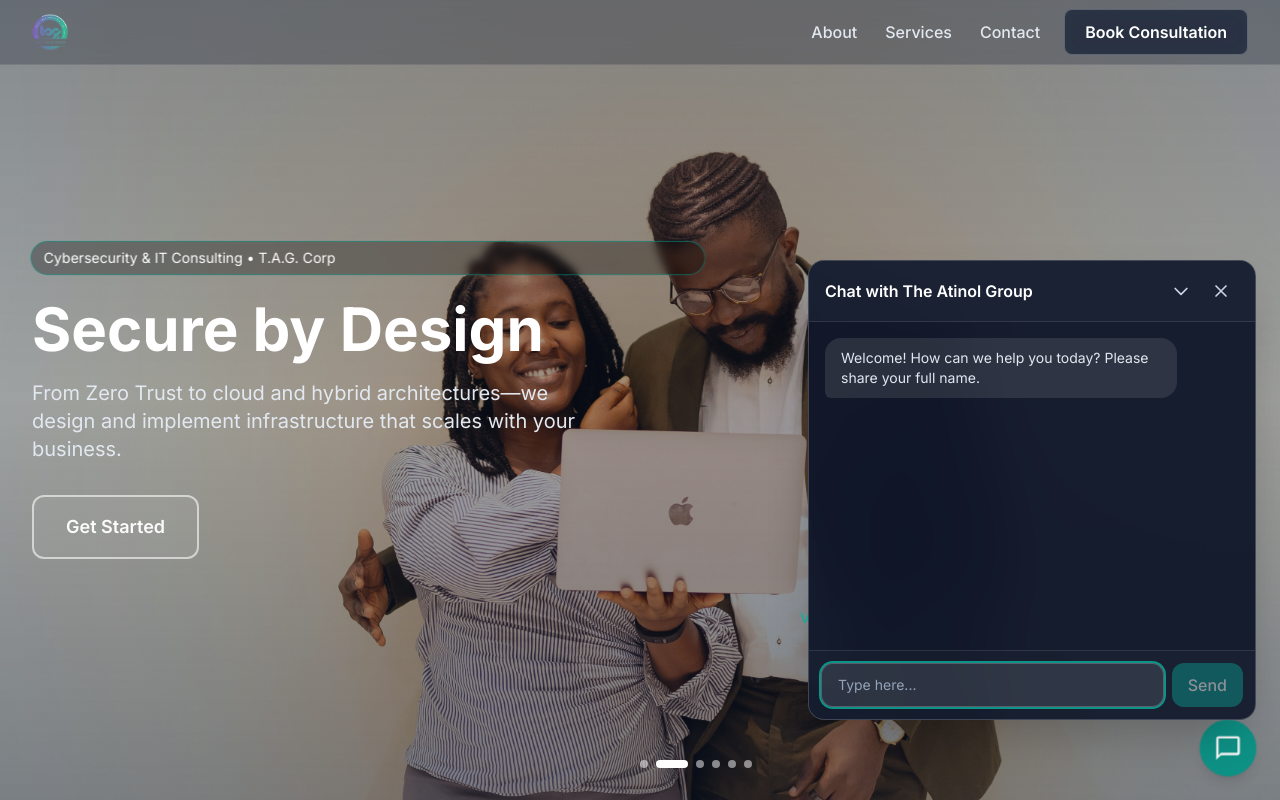
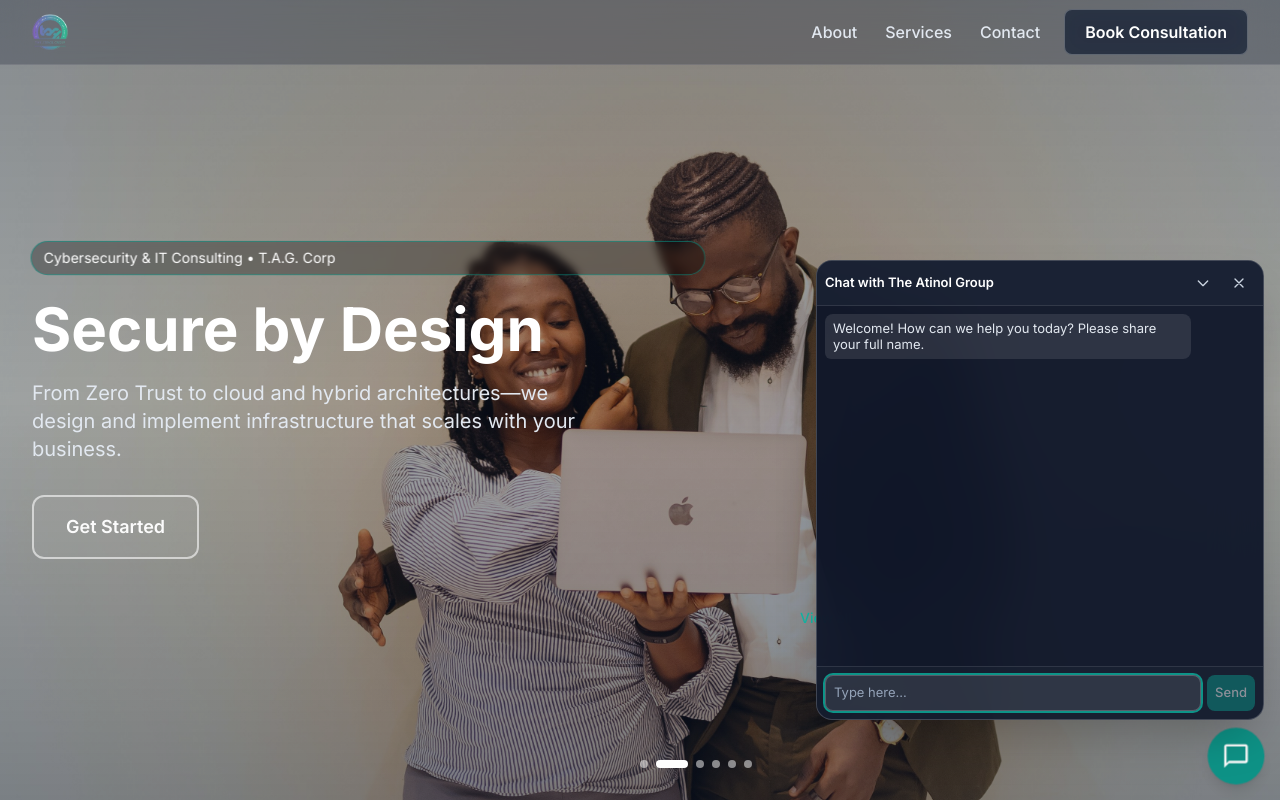
Before and after one commit to Bizrack/Atinol-group, a Next.js app: page / in a window 1280 px wide. Both pictures are taken after a click on the button 1227 px from the left and 748 px from the top of the page. Shown: the top 800 px of the page. Built offline with nearby package versions, Linux system fonts and the light colour scheme.

Commit message:
chat box

```diff
--- a/src/app/globals.css
+++ b/src/app/globals.css
@@ -12,6 +12,9 @@
 
 html {
   -webkit-text-size-adjust: 100%;
+  overflow-x: clip;
+  width: 100%;
+  max-width: 100%;
 }
 
 body {
@@ -25,6 +28,9 @@
   color: #0f172a;
   min-height: 100vh;
   min-height: 100dvh;
+  overflow-x: hidden;
+  width: 100%;
+  max-width: 100vw;
 }
 
 @keyframes breathe {
--- a/src/app/layout.tsx
+++ b/src/app/layout.tsx
@@ -92,10 +92,10 @@
   children: React.ReactNode;
 }>) {
   return (
-    <html lang="en" className="scroll-smooth">
+    <html lang="en" className="scroll-smooth overflow-x-hidden">
       <body className={`${inter.variable} ${jetbrainsMono.variable} font-sans antialiased overflow-x-hidden`}>
         <Header />
-        <main className="min-h-screen">{children}</main>
+        <main className="min-h-screen w-full max-w-[100vw] overflow-x-hidden">{children}</main>
         <Footer />
         <PageLoadToast />
         <Toaster />
--- a/src/components/chat/ChatWidget.tsx
+++ b/src/components/chat/ChatWidget.tsx
@@ -16,6 +16,7 @@
 
 const CHAT_EMAIL_PLACEHOLDER = "chat@theatinolgroup.com";
 const BOT_REPLY_DELAY_MS = 1400;
+const INACTIVITY_TIMEOUT_MS = 5 * 60 * 1000; // 5 minutes
 
 export function ChatWidget() {
   const [open, setOpen] = useState(false);
@@ -31,6 +32,7 @@
   const [isThinking, setIsThinking] = useState(false);
   const messagesEndRef = useRef<HTMLDivElement>(null);
   const thinkingTimeoutRef = useRef<ReturnType<typeof setTimeout> | null>(null);
+  const inactivityTimeoutRef = useRef<ReturnType<typeof setTimeout> | null>(null);
   const inputRef = useRef<HTMLInputElement>(null);
 
   useEffect(() => {
@@ -57,8 +59,17 @@
   useEffect(() => {
     return () => {
       if (thinkingTimeoutRef.current) clearTimeout(thinkingTimeoutRef.current);
+      if (inactivityTimeoutRef.current) clearTimeout(inactivityTimeoutRef.current);
     };
   }, []);
+
+  useEffect(() => {
+    if (open && step !== "done") resetInactivityTimer();
+    else if (inactivityTimeoutRef.current) {
+      clearTimeout(inactivityTimeoutRef.current);
+      inactivityTimeoutRef.current = null;
+    }
+  }, [open, step, messages]);
 
   function addBotMessage(text: string) {
     setMessages((prev) => [
@@ -84,12 +95,32 @@
     }, BOT_REPLY_DELAY_MS);
   }
 
+  function resetInactivityTimer() {
+    if (inactivityTimeoutRef.current) clearTimeout(inactivityTimeoutRef.current);
+    if (!open || step === "done") return;
+    inactivityTimeoutRef.current = setTimeout(() => {
+      addBotMessage("Chat session ended due to inactivity.");
+      inactivityTimeoutRef.current = null;
+      setTimeout(() => {
+        setOpen(false);
+        setMinimized(false);
+        setMessages([]);
+        setStep("welcome");
+        setName("");
+        setPhone("");
+        setEmail("");
+        setMessageParts([]);
+      }, 2000);
+    }, INACTIVITY_TIMEOUT_MS);
+  }
+
   function handleSubmit(e: React.FormEvent) {
     e.preventDefault();
     const value = input.trim();
     if (!value || isThinking) return;
 
     setInput("");
+    resetInactivityTimer();
 
     if (step === "name") {
       setName(value);
@@ -135,6 +166,7 @@
 
   async function handleSubmitChat() {
     if (!name || !phone || !email || messageParts.length === 0) return;
+    resetInactivityTimer();
     setSending(true);
 
     const transcript = messageParts.map((p, i) => `Message ${i + 1}: ${p}`).join("\n\n");
@@ -187,14 +219,14 @@
 
   return (
     <>
-      {/* Floating message button */}
+      {/* Floating message button - bottom-right */}
       <button
         type="button"
         onClick={() => {
           setOpen((o) => !o);
           if (!open) setMinimized(false);
         }}
-        className="fixed z-50 h-14 w-14 rounded-full bg-atinol-teal text-white shadow-lg hover:bg-atinol-teal/90 hover:scale-110 active:scale-95 transition-all flex items-center justify-center bottom-[calc(1.5rem+env(safe-area-inset-bottom))] right-[calc(1.5rem+env(safe-area-inset-right))] animate-breathe"
+        className="fixed z-50 h-12 w-12 sm:h-14 sm:w-14 rounded-full bg-atinol-teal text-white shadow-lg hover:bg-atinol-teal/90 active:scale-95 transition-all flex items-center justify-center bottom-[max(1rem,env(safe-area-inset-bottom,0px))] right-[max(1rem,env(safe-area-inset-right,0px))] animate-breathe"
         aria-label="Open chat"
       >
         <svg className="w-7 h-7" fill="currentColor" viewBox="0 0 24 24" aria-hidden>
@@ -202,15 +234,15 @@
         </svg>
       </button>
 
-      {/* Chat box */}
+      {/* Chat box - compact floating on mobile, larger on desktop */}
       {open && (
         <div
-          className={`fixed z-50 w-[calc(100vw-3rem)] max-w-md rounded-2xl border border-white/20 bg-slate-900/95 backdrop-blur-xl shadow-2xl flex flex-col overflow-hidden transition-all bottom-[calc(5rem+env(safe-area-inset-bottom))] right-[calc(1.5rem+env(safe-area-inset-right))] ${
-            minimized ? "h-12 opacity-90" : "h-[400px] sm:h-[460px]"
+          className={`fixed z-[100] bottom-[calc(5rem+env(safe-area-inset-bottom,0px))] right-[max(1rem,env(safe-area-inset-right,0px))] w-[min(280px,calc(100vw-1.5rem))] max-w-[calc(100vw-1.5rem)] h-[min(320px,55dvh)] sm:w-[28rem] sm:max-w-[28rem] sm:h-[460px] rounded-2xl border border-white/20 bg-slate-900/95 backdrop-blur-xl shadow-2xl flex flex-col overflow-hidden touch-manipulation text-[11px] sm:text-[13px] [&_input]:text-[11px] sm:[&_input]:text-[13px] [&_button]:text-[11px] sm:[&_button]:text-[13px] [&_p]:text-[11px] sm:[&_p]:text-[13px] [&_span]:text-[11px] sm:[&_span]:text-[13px] ${
+            minimized ? "h-12 opacity-90" : ""
           }`}
         >
           {/* Header */}
-          <div className="flex items-center justify-between px-4 py-3 border-b border-white/10 bg-slate-800/50">
+          <div className="flex items-center justify-between px-2 py-1.5 border-b border-white/10 bg-slate-800/50">
             <span className="font-semibold text-white">Chat with {SITE.name}</span>
             <div className="flex items-center gap-1">
               <button
@@ -220,11 +252,11 @@
                 aria-label={minimized ? "Expand chat" : "Minimize chat"}
               >
                 {minimized ? (
-                  <svg className="w-5 h-5" fill="none" stroke="currentColor" viewBox="0 0 24 24">
+                  <svg className="w-4 h-4" fill="none" stroke="currentColor" viewBox="0 0 24 24">
                     <path strokeLinecap="round" strokeLinejoin="round" strokeWidth={2} d="M5 15l7-7 7 7" />
                   </svg>
                 ) : (
-                  <svg className="w-5 h-5" fill="none" stroke="currentColor" viewBox="0 0 24 24">
+                  <svg className="w-4 h-4" fill="none" stroke="currentColor" viewBox="0 0 24 24">
                     <path strokeLinecap="round" strokeLinejoin="round" strokeWidth={2} d="M19 9l-7 7-7-7" />
                   </svg>
                 )}
@@ -235,7 +267,7 @@
                 className="p-2 rounded-lg text-slate-300 hover:bg-white/10 hover:text-white transition-colors"
                 aria-label="Close chat"
               >
-                <svg className="w-5 h-5" fill="none" stroke="currentColor" viewBox="0 0 24 24">
+                <svg className="w-4 h-4" fill="none" stroke="currentColor" viewBox="0 0 24 24">
                   <path strokeLinecap="round" strokeLinejoin="round" strokeWidth={2} d="M6 18L18 6M6 6l12 12" />
                 </svg>
               </button>
@@ -244,27 +276,27 @@
 
           {!minimized && (
             <>
-              {/* Messages */}
-              <div className="flex-1 overflow-y-auto p-4 space-y-3">
+              {/* Messages - min-h-0 lets this shrink so input stays visible */}
+              <div className="flex-1 min-h-0 overflow-y-auto p-2 space-y-1.5">
                 {messages.map((m) => (
                   <div
                     key={m.id}
                     className={`flex ${m.role === "user" ? "justify-end" : "justify-start"}`}
                   >
                     <div
-                      className={`max-w-[85%] rounded-2xl px-4 py-2.5 ${
+                      className={`max-w-[85%] rounded-lg px-2 py-1.5 ${
                         m.role === "user"
                           ? "bg-atinol-teal text-white rounded-br-md"
                           : "bg-white/10 text-slate-200 rounded-bl-md"
                       }`}
                     >
-                      <p className="text-sm whitespace-pre-wrap">{m.text}</p>
+                      <p className="leading-tight whitespace-pre-wrap">{m.text}</p>
                       {m.role === "user" && (
                         <span className="flex justify-end mt-1" aria-hidden>
                           {m.status === "sending" ? (
-                            <span className="text-white/70 text-xs">Sending…</span>
+                            <span className="text-white/70">Sending…</span>
                           ) : (
-                            <svg className="w-4 h-4 text-white/90" viewBox="0 0 16 16" fill="currentColor">
+                            <svg className="w-3 h-3 text-white/90" viewBox="0 0 16 16" fill="currentColor">
                               <path d="M12.207 4.793a1 1 0 010 1.414l-5 5a1 1 0 01-1.414 0l-2-2a1 1 0 011.414-1.414L6.5 9.086l4.293-4.293a1 1 0 011.414 0z" />
                             </svg>
                           )}
@@ -275,7 +307,7 @@
                 ))}
                 {isThinking && (
                   <div className="flex justify-start">
-                    <div className="rounded-2xl rounded-bl-md px-4 py-3 bg-white/10 text-slate-200">
+                    <div className="rounded-xl rounded-bl-md px-3 py-2 bg-white/10 text-slate-200">
                       <span className="inline-flex gap-1.5" aria-label="Thinking">
                         <span className="w-2 h-2 rounded-full bg-slate-400 animate-bounce [animation-delay:0ms]" />
                         <span className="w-2 h-2 rounded-full bg-slate-400 animate-bounce [animation-delay:0.15s]" />
@@ -288,34 +320,34 @@
               </div>
 
               {/* Input or Submit */}
-              <div className="p-3 border-t border-white/10 bg-slate-800/30">
+              <div className="p-2 border-t border-white/10 bg-slate-800/30">
                 {showSubmitButton && (
-                  <div className="mb-3">
+                  <div className="mb-2">
                     <button
                       type="button"
                       onClick={handleSubmitChat}
                       disabled={sending}
-                      className="w-full py-3 rounded-xl bg-atinol-teal text-white font-semibold hover:bg-atinol-teal/90 disabled:opacity-50 transition-colors"
+                      className="w-full py-1 rounded-lg bg-atinol-teal text-white font-semibold hover:bg-atinol-teal/90 disabled:opacity-50 transition-colors"
                     >
                       Submit chat
                     </button>
                   </div>
                 )}
                 {showInput && (
-                  <form onSubmit={handleSubmit} className="flex gap-2">
+                  <form onSubmit={handleSubmit} className="flex gap-1.5">
                     <input
                       ref={inputRef}
                       type="text"
                       value={input}
                       onChange={(e) => setInput(e.target.value)}
-                      placeholder={isThinking ? "..." : step === "more" ? "Type your message or No to continue..." : "Type here..."}
+                      placeholder={isThinking ? "..." : step === "more" ? "Type message or No..." : "Type here..."}
                       disabled={isThinking}
-                      className="flex-1 rounded-xl border border-white/20 bg-white/10 px-4 py-2.5 text-white placeholder:text-slate-400 text-sm focus:outline-none focus:ring-2 focus:ring-atinol-teal disabled:opacity-60"
+                      className="flex-1 rounded-lg border border-white/20 bg-white/10 px-2 py-1 text-white placeholder:text-slate-400 focus:outline-none focus:ring-2 focus:ring-atinol-teal disabled:opacity-60"
                     />
                     <button
                       type="submit"
                       disabled={!input.trim() || isThinking}
-                      className="rounded-xl bg-atinol-teal px-4 py-2.5 text-white font-medium hover:bg-atinol-teal/90 disabled:opacity-50 transition-colors min-h-[44px]"
+                      className="rounded-lg bg-atinol-teal px-2 py-1 text-white font-medium hover:bg-atinol-teal/90 disabled:opacity-50 transition-colors min-h-[36px]"
                     >
                       Send
                     </button>
--- a/src/components/home/Hero.tsx
+++ b/src/components/home/Hero.tsx
@@ -74,16 +74,10 @@
     >
       {!failed && (
         <>
-          {!loaded && (
-            <div className="absolute inset-0 flex items-center justify-center bg-atinol-dark/80 z-[1]">
-              <Loader size="lg" variant="light" />
-            </div>
-          )}
           <img
             src={src}
             alt={alt}
             className="absolute inset-0 w-full h-full object-cover"
-            onLoad={() => setLoaded(true)}
             onError={() => setFailed(true)}
           />
         </>
```
